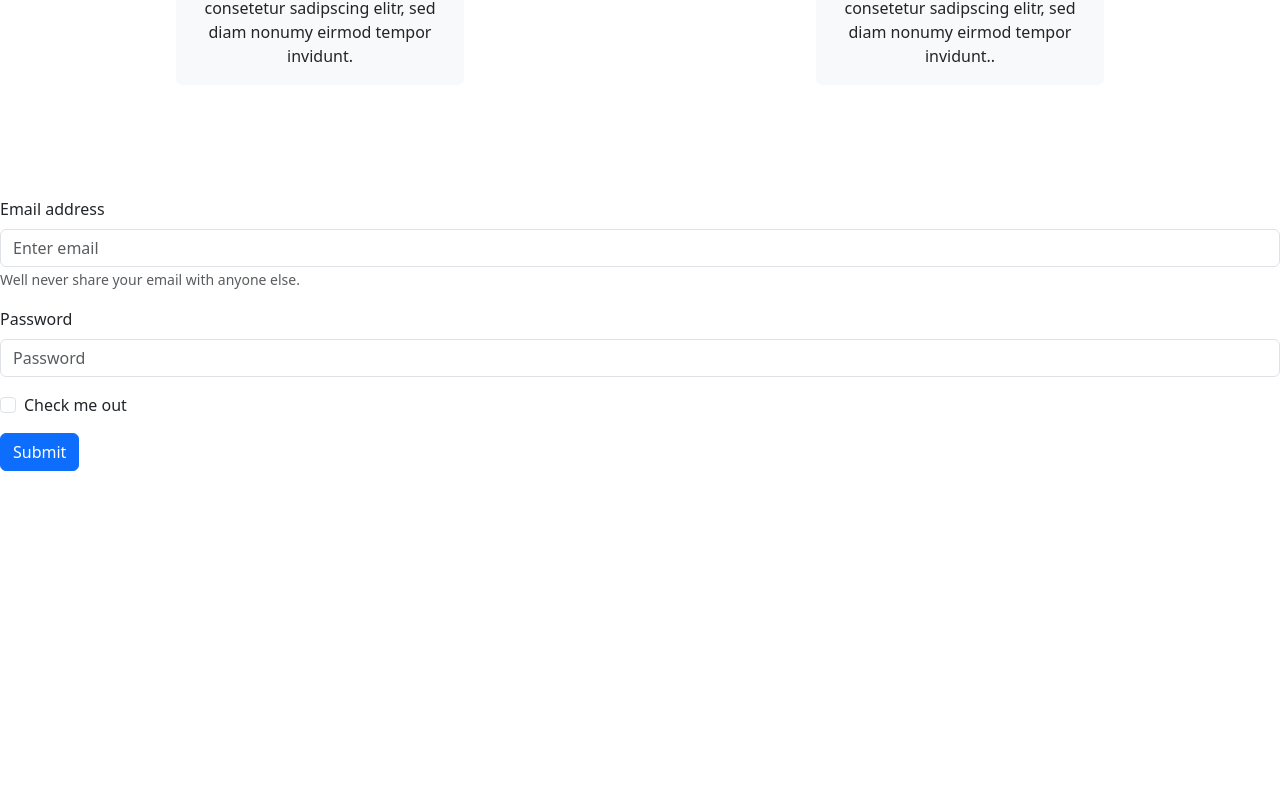
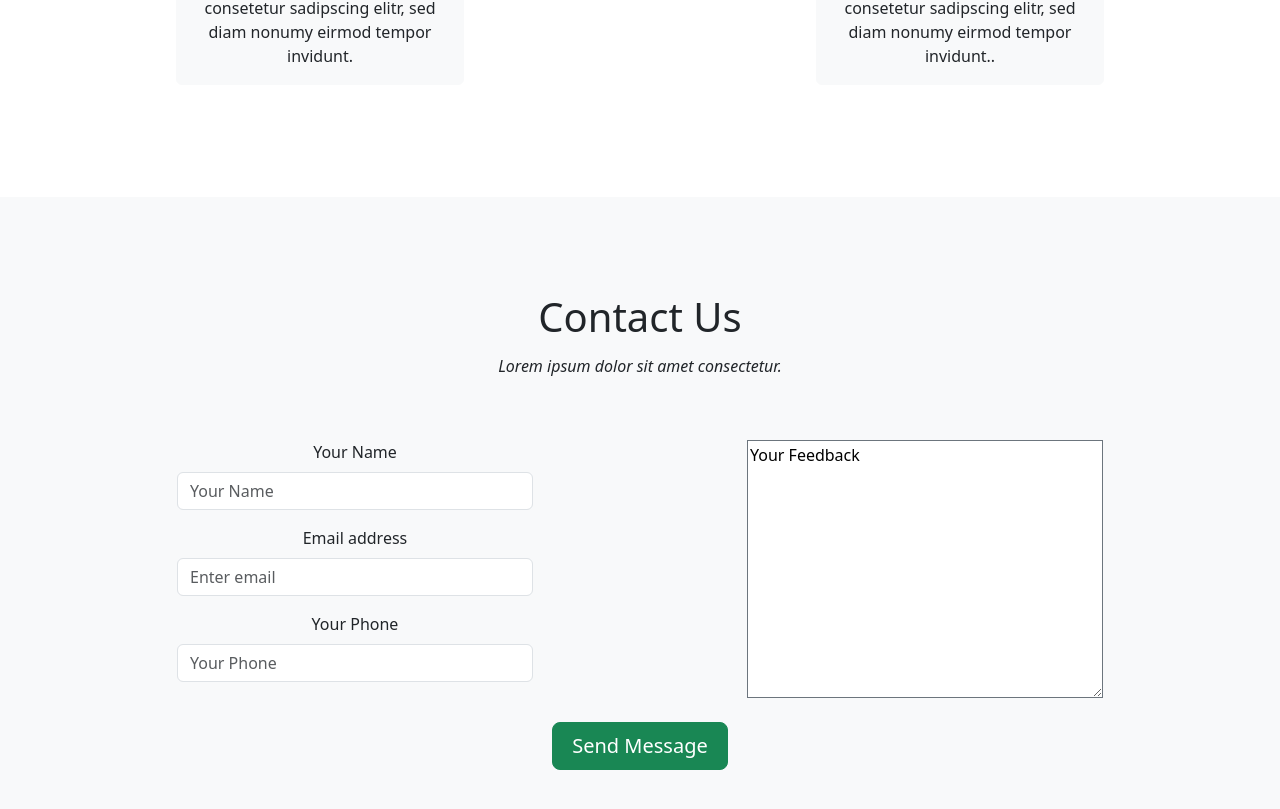
Before and after one commit to j-r-f-m/taco-bros, a React (Vite) app: page / in a window 1280 px wide. Shown: the part 3155-3964 px from the top of the page. Before the commit the page ends 3626 px from the top, so only its background shows below. Built offline with nearby package versions, Linux system fonts and the light colour scheme.

Commit message:
add basic Contact.jsx

```diff
--- a/pages/Contact.jsx
+++ b/pages/Contact.jsx
@@ -1,27 +1,78 @@
 import Button from "react-bootstrap/Button";
 import Form from "react-bootstrap/Form";
+import styled from "styled-components";
+import Container from "react-bootstrap/Container";
+import Row from "react-bootstrap/Row";
+import Col from "react-bootstrap/Col";
+
+const Section = styled.section`
+  padding: 6rem 0;
+  background: rgba(248, 249, 250);
+`;
+
+const H2 = styled.h2`
+  font-size: 2.5rem;
+  margin-top: 0;
+  margin-bottom: 1rem;
+`;
+
+const H3 = styled.h3`
+  font-size: 1rem;
+  font-weight: 400;
+  font-style: italic;
+  margin-bottom: 4rem;
+`;
+
+const TextArea = styled.textarea`
+  width: 100%;
+  height: 100%;
+  box-sizing: border-box;
+`;
 
 export function Contact() {
   return (
+    <Section id="section-contact">
+      <Container>
+        <div className="text-center">
+          <H2>Contact Us</H2>
+          <H3>Lorem ipsum dolor sit amet consectetur.</H3>
+        </div>
+
         <Form>
+          <Row className="d-flex justify-content-around mb-4">
+            <Col lg={4} md={6} sm={12} xs={12} align="center">
+              <Row>
+                <Form.Group className="mb-3" controlId="formBasicEmail">
+                  <Form.Label>Your Name</Form.Label>
+                  <Form.Control type="email" placeholder="Your Name" />
+                </Form.Group>
+              </Row>
+              <Row>
                 <Form.Group className="mb-3" controlId="formBasicEmail">
                   <Form.Label>Email address</Form.Label>
                   <Form.Control type="email" placeholder="Enter email" />
-        <Form.Text className="text-muted">
-          Well never share your email with anyone else.
-        </Form.Text>
                 </Form.Group>
-
-      <Form.Group className="mb-3" controlId="formBasicPassword">
-        <Form.Label>Password</Form.Label>
-        <Form.Control type="password" placeholder="Password" />
+              </Row>
+              <Row>
+                <Form.Group className="mb-3" controlId="formBasicEmail">
+                  <Form.Label>Your Phone</Form.Label>
+                  <Form.Control type="email" placeholder="Your Phone" />
                 </Form.Group>
-      <Form.Group className="mb-3" controlId="formBasicCheckbox">
-        <Form.Check type="checkbox" label="Check me out" />
-      </Form.Group>
-      <Button variant="primary" type="submit">
-        Submit
+              </Row>
+            </Col>
+            <Col lg={4} md={6} sm={12} xs={12} align="center">
+              <TextArea className="border border-secondary">
+                Your Feedback
+              </TextArea>
+            </Col>
+          </Row>
+          <Row className="d-flex justify-content-center">
+            <Button size="lg" variant="success" style={{ width: "11rem" }}>
+              Send Message
             </Button>
+          </Row>
         </Form>
+      </Container>
+    </Section>
   );
 }
--- a/pages/FoodTruck.jsx
+++ b/pages/FoodTruck.jsx
@@ -24,7 +24,7 @@ const H3 = styled.h3`
 
 export function Foodtruck() {
   return (
-    <Section>
+    <Section id="section-food-truck">
       <Container>
         <div className="text-center">
           <H2>Our Taco Truck</H2>
--- a/pages/Hero.jsx
+++ b/pages/Hero.jsx
@@ -45,7 +45,7 @@ const H1 = styled.h1`
 
 export function Hero() {
   return (
-    <Header>
+    <Header id="header">
       <Container>
         <H3>Hi we are the Taco Brothers</H3>
         <H1>Do you want tacos?</H1>
--- a/pages/Tacos.jsx
+++ b/pages/Tacos.jsx
@@ -81,7 +81,7 @@ export function Tacos() {
     </Col>
   ));
   return (
-    <Section>
+    <Section id="section-tacos">
       <Container>
         <div className="text-center">
           <H2>Our Tacos</H2>
--- a/pages/Team.jsx
+++ b/pages/Team.jsx
@@ -49,7 +49,7 @@ export function Team() {
         className=" m-3"
         style={{ width: "18rem" }}
       >
-        <Card.Img variant="top" src={taco.img} roundedCircle />
+        <Card.Img variant="top" src={taco.img} />
         <Card.Body>
           <Card.Title>{taco.name}</Card.Title>
           <Card.Text>{taco.contents}</Card.Text>
@@ -58,7 +58,7 @@ export function Team() {
     </Col>
   ));
   return (
-    <Section>
+    <Section id="section-team">
       <Container fluid>
         <div className="text-center">
           <H2>The Taco Bros</H2>
```
Lines whose indentation alone changed are shown as unchanged.
